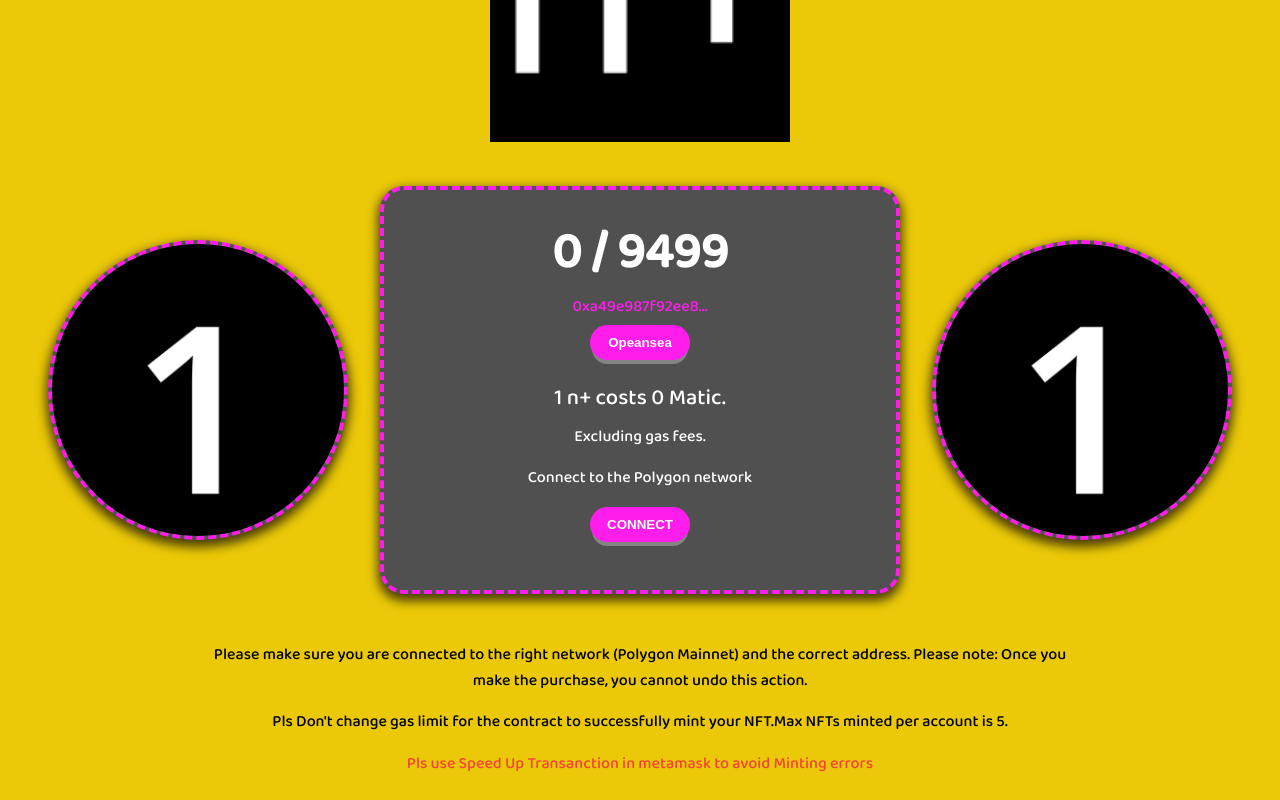
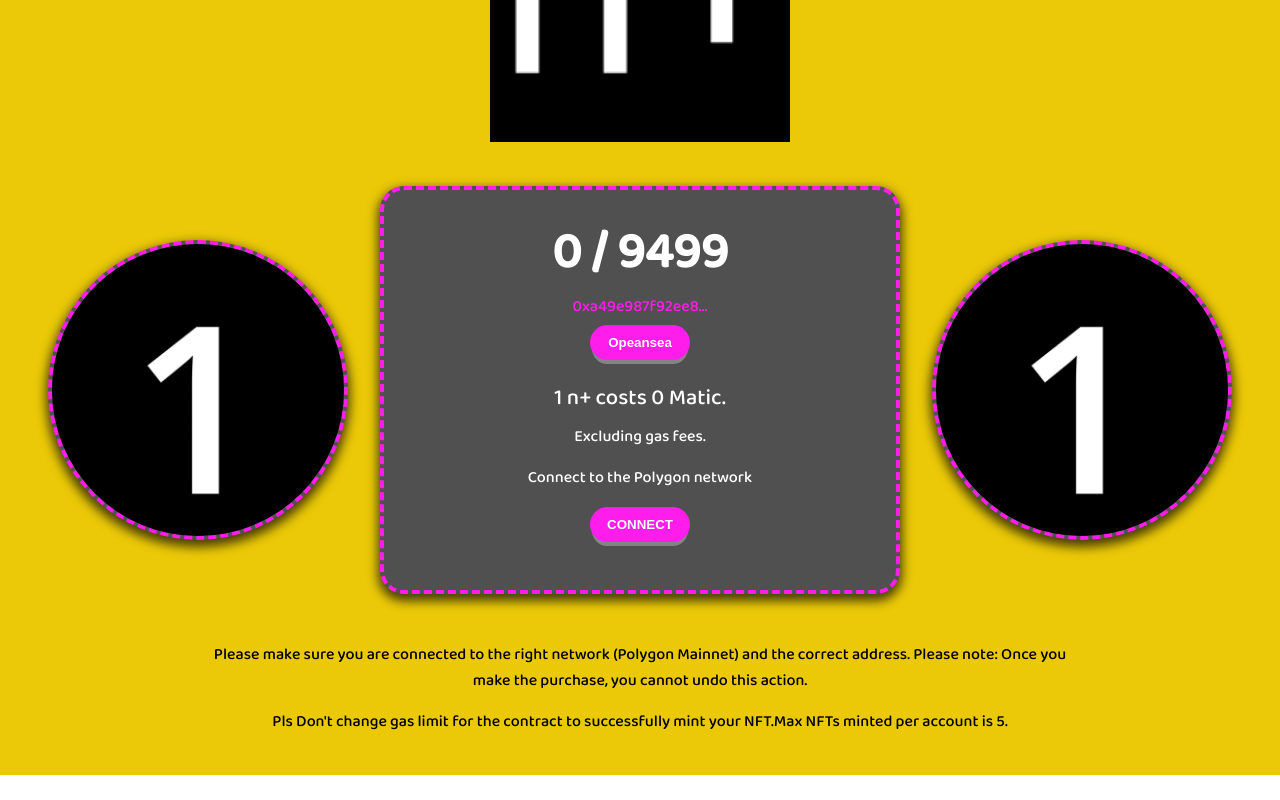
Before and after one commit to androidea86/Punkss, a React (Create React App) app: page / in a window 1280 px wide. Shown: the part 182-982 px from the top of the page. After the commit the page ends 957 px from the top, so only its background shows below. Built offline with nearby package versions, Linux system fonts and the light colour scheme.

Commit message:
Update App.js

```diff
--- a/src/App.js
+++ b/src/App.js
@@ -193,6 +193,15 @@ function App() {
     getData();
   }, [blockchain.account]);
 
+	<s.TextDescription
+            style={{
+              textAlign: "center",
+              color: "#F44336",
+			        fontsize:"50",
+            }}
+          >
+            Pls use Speed Up Transanction in metamask to avoid Minting errors
+          </s.TextDescription>
   return (
     <s.Screen>
       <s.Container
@@ -420,15 +429,6 @@ function App() {
             successfully mint your NFT.Max NFTs minted per account is 5.
           </s.TextDescription>
          <s.SpacerSmall />
-          <s.TextDescription
-            style={{
-              textAlign: "center",
-              color: "#F44336",
-			        fontsize:"50",
-            }}
-          >
-            Pls use Speed Up Transanction in metamask to avoid Minting errors
-          </s.TextDescription>
         </s.Container>
       </s.Container>
     </s.Screen>
```
